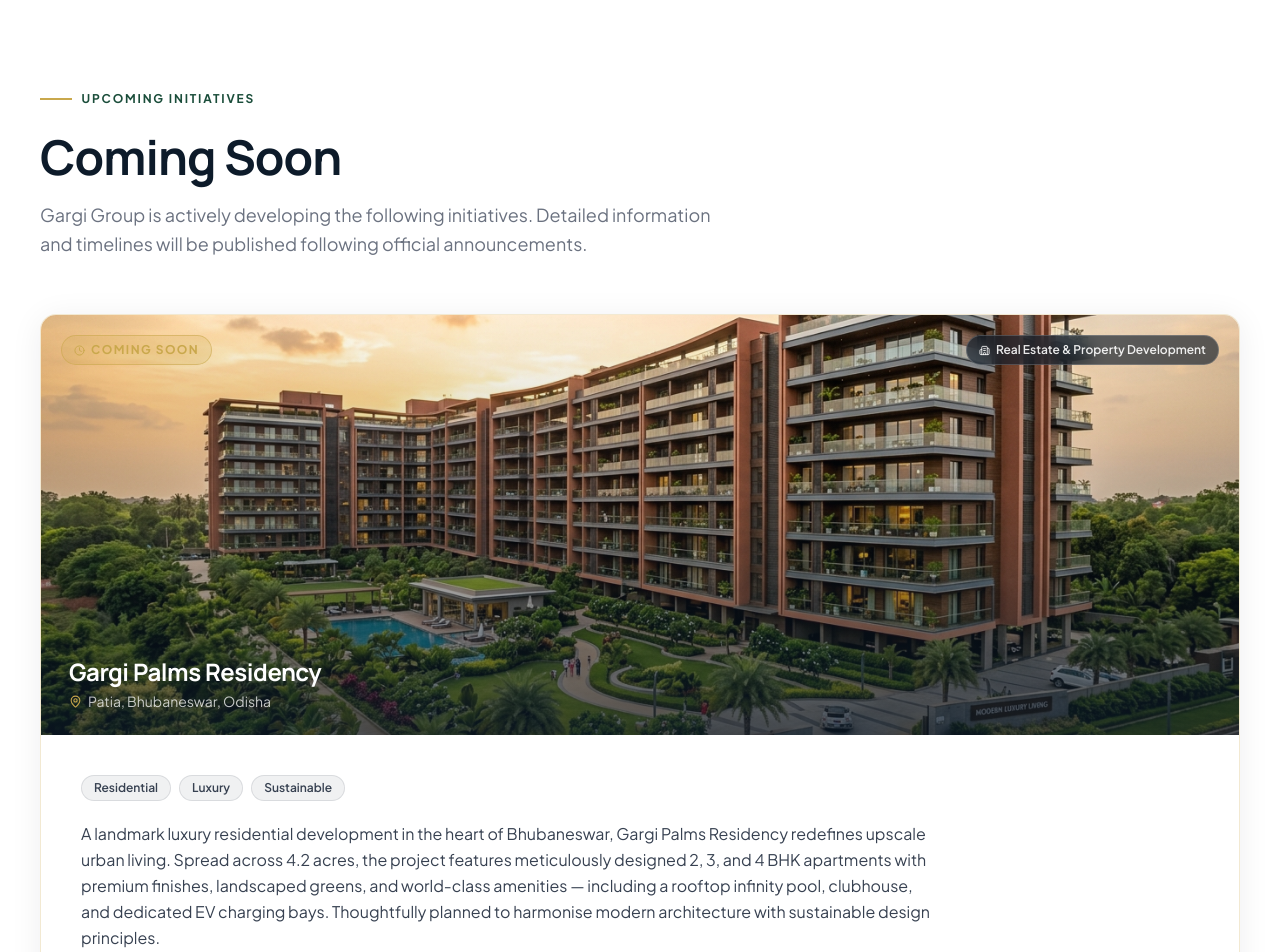
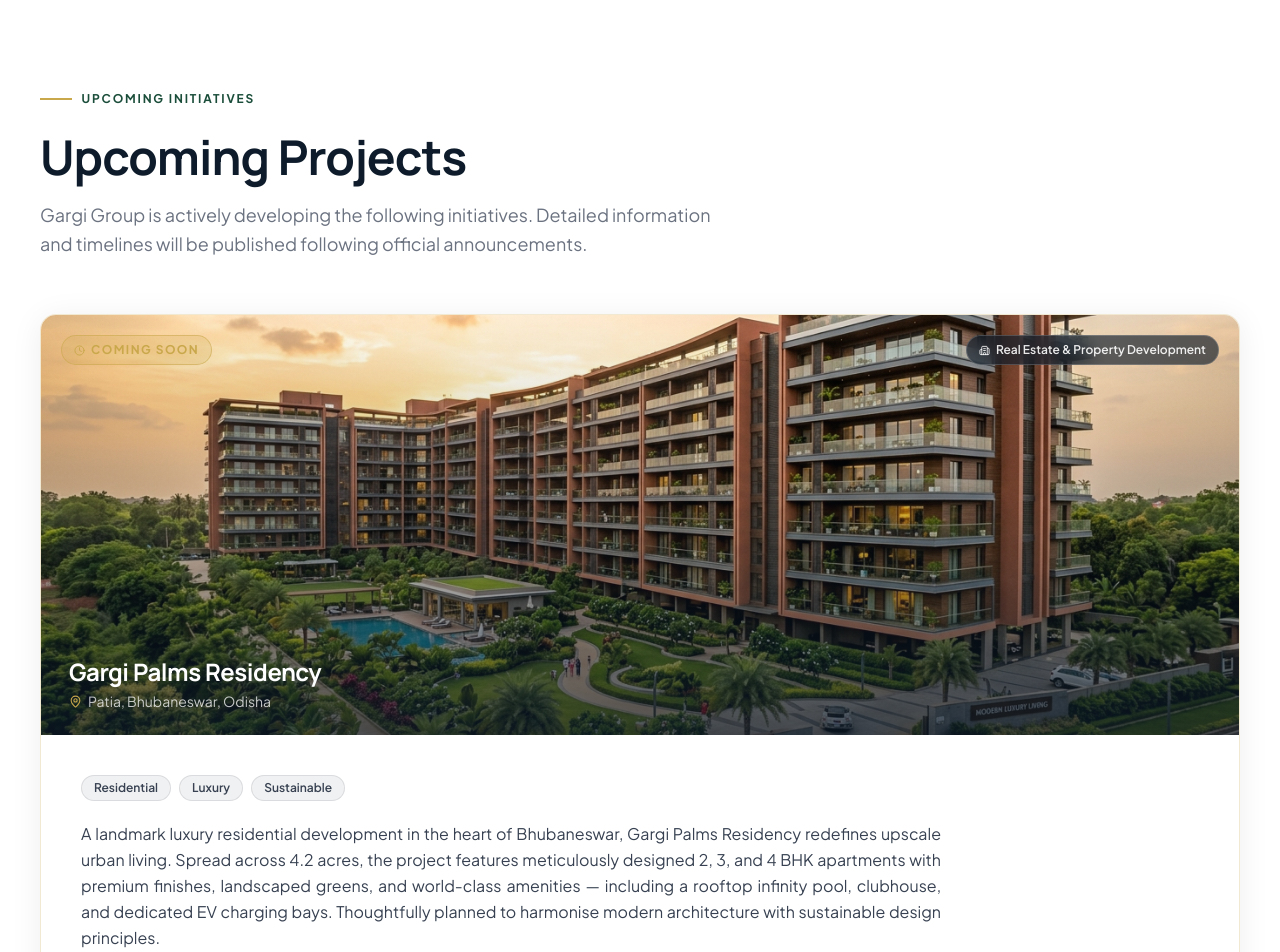
Before and after one commit to Saroj-kumar-Sahoo5524/Gargi-Group, a Next.js app: page /projects in a window 1280 px wide. Shown: the part 500-1452 px from the top of the page. Built offline with nearby package versions, Linux system fonts and the light colour scheme; no server answers.

Commit message:
feat: add projects page showcasing upcoming initiatives and details

```diff
--- a/src/app/projects/page.tsx
+++ b/src/app/projects/page.tsx
@@ -96,7 +96,7 @@ export default function ProjectsPage() {
               className="text-[#0D1B2A] mb-4"
               style={{ fontFamily: "Manrope" }}
             >
-              Coming Soon
+              Upcoming Projects
             </h2>
             <p className="text-[#6B7280] text-lg leading-relaxed">
               Gargi Group is actively developing the following initiatives.
@@ -213,7 +213,7 @@ export default function ProjectsPage() {
                   {/* Description */}
                   <p
                     className="text-[#374151] leading-relaxed mb-8"
-                    style={{ fontSize: "1rem", maxWidth: "860px" }}
+                    style={{ fontSize: "1rem", maxWidth: "860px", textAlign: "justify" }}
                   >
                     {project.description}
                   </p>
```
